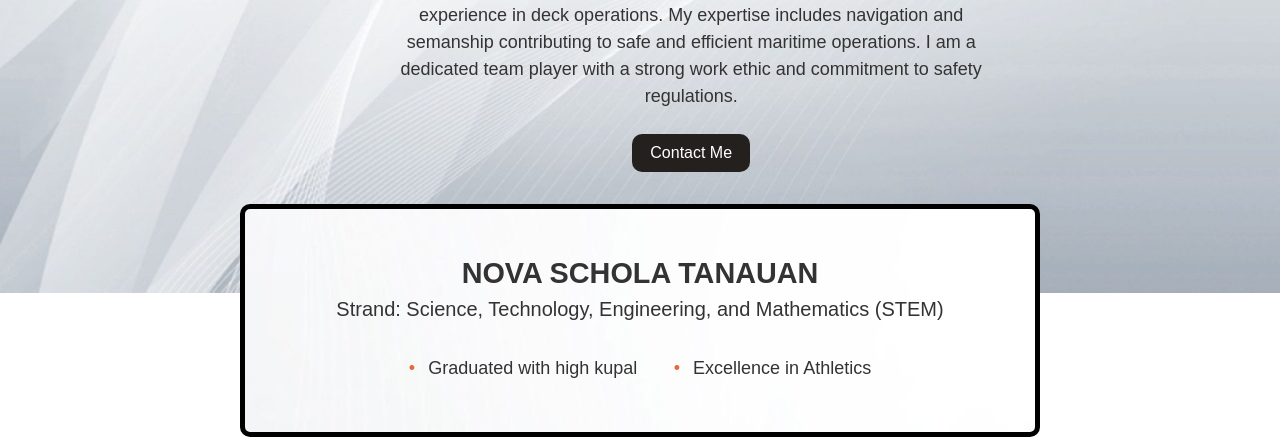
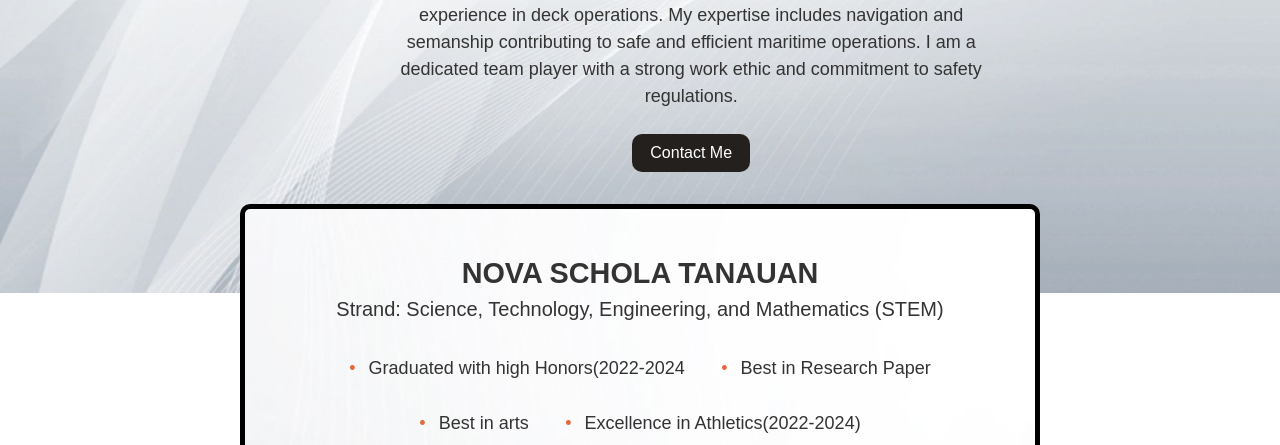
Before and after one commit to vhonjan/My-Portfolio, a plain HTML site: page about.html in a window 1280 px wide. Shown: the part 507-952 px from the top of the page. Drawn offline with nearby package versions, Linux system fonts and the light colour scheme.

Commit message:
Update about.html

```diff
--- a/about.html
+++ b/about.html
@@ -44,8 +44,10 @@
                 <p>Strand: Science, Technology, Engineering, and Mathematics (STEM)</p>
             </div>
             <ul class="education-list">
-                <li>Graduated with high kupal</li>
-                <li>Excellence in Athletics</li>
+                <li>Graduated with high Honors(2022-2024</li>
+                <li>Best in Research Paper</li>
+                <li>Best in arts</li>
+                <li>Excellence in Athletics(2022-2024)</li>
             </ul>
         </div>
 
```
